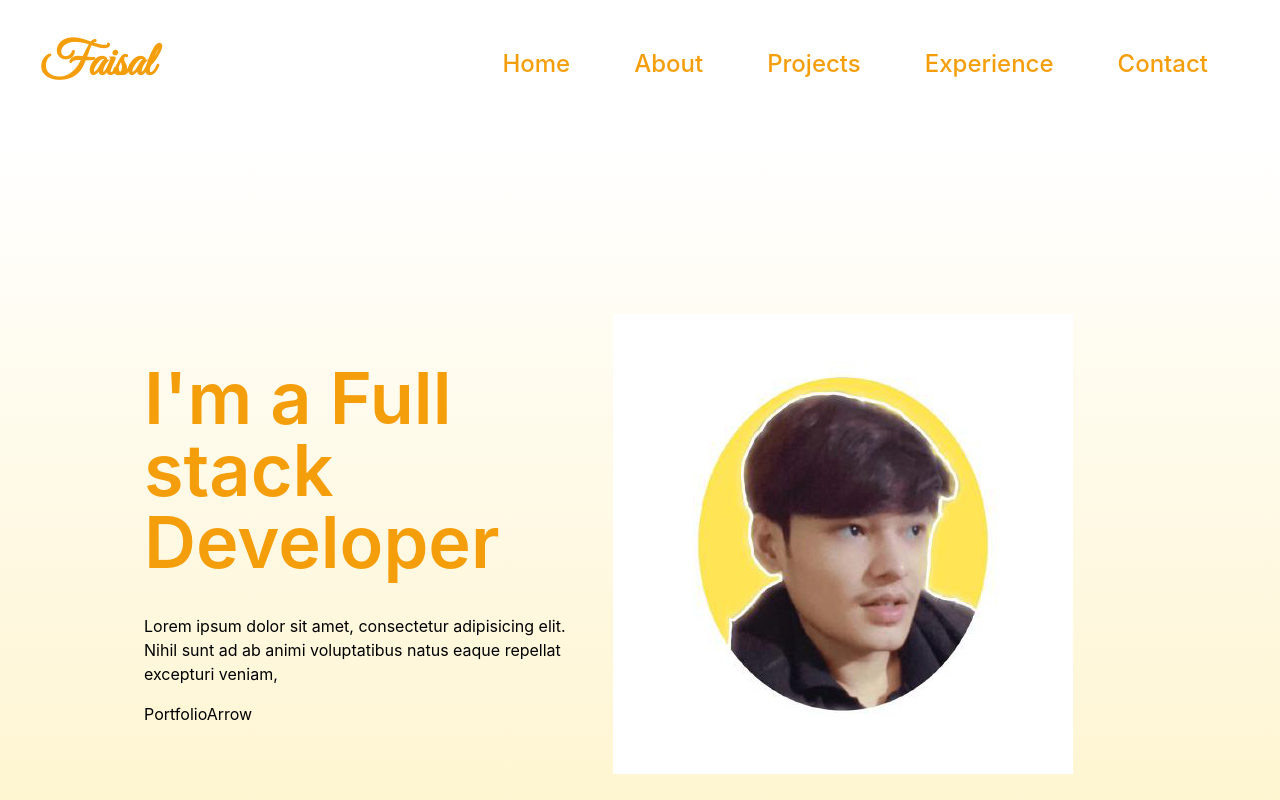
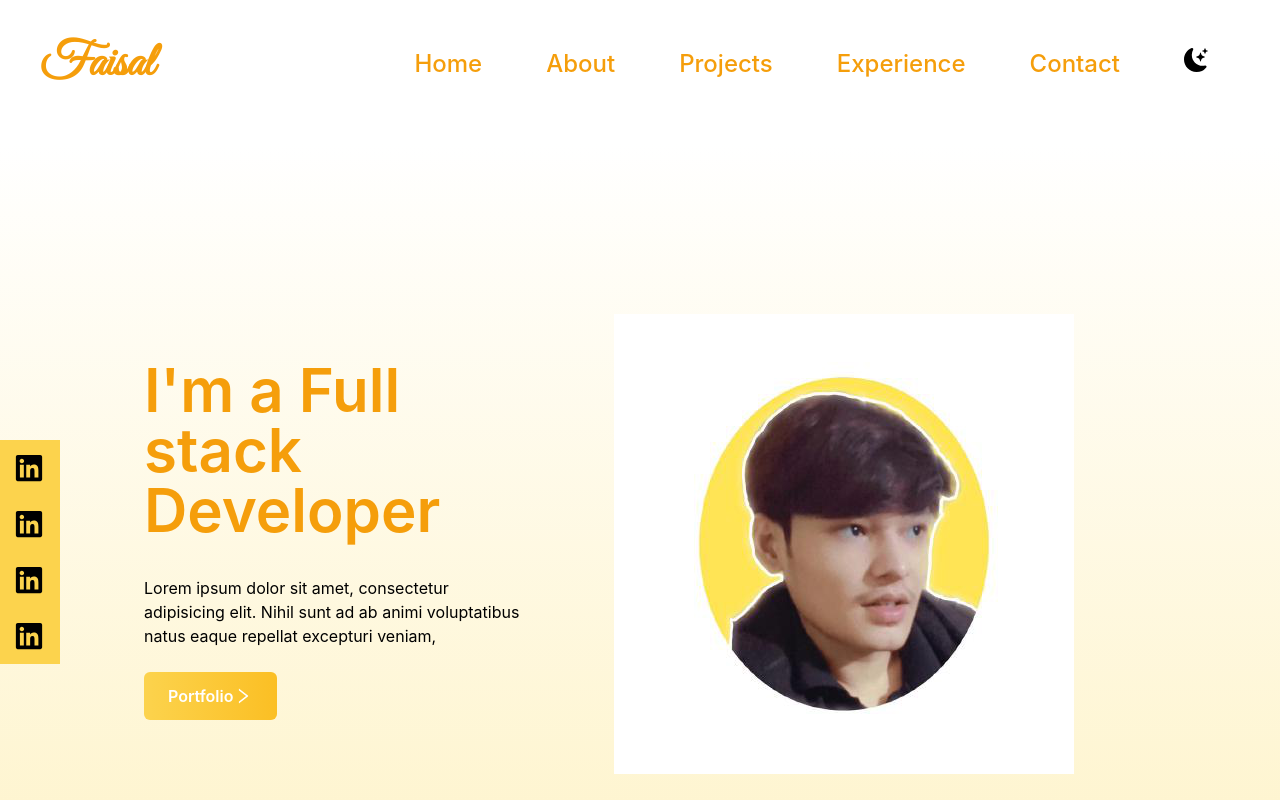
Before and after one commit to MohdFaisalBidda/mohdfaisalbidda.github.io, a React (Create React App) app: page / in a window 1280 px wide. Shown: the top 800 px of the page. Built offline with nearby package versions, Linux system fonts and the light colour scheme; a web font is replaced by a local one.

Commit message:
Finished Home Page

```diff
--- a/src/App.tsx
+++ b/src/App.tsx
@@ -9,16 +9,17 @@ import NavBar from './Components/NavBar';
 // import About from './Components/About';
 import Projects from './Components/Projects';
 import Home from './Components/Home';
+import SocialLinks from './Components/SocialLinks';
 
 function App() {
   return (
     <>
 
         <NavBar />
+        <SocialLinks/>
         <Home/>
         {/* <About/> */}
         <Projects/>
-
     </>
   );
 }
--- a/src/Components/Home.tsx
+++ b/src/Components/Home.tsx
@@ -1,26 +1,26 @@
 import React from 'react'
-import { BsGithub, BsLinkedin, BsTwitter } from 'react-icons/bs'
 import Image from './Image'
+import {AiOutlineRight} from "react-icons/ai";
 
 function Home() {
     return (
         <>
             <div className=" h-screen w-full bg-gradient-to-b from-white to-amber-100">
                 <div className=" max-w-screen-lg mx-auto flex flex-col items-center justify-center h-full px-4 md:flex-row">
-                    <div className=" my-8">
-                        <h2 className=' text-4xl sm:text-7xl font-semibold text-amber-500 pb-5'>I'm a Full stack Developer</h2>
+                    <div className="my-8">
+                        <h2 className=' text-5xl sm:text-6xl font-semibold text-amber-500 pb-5'>I'm a Full stack Developer</h2>
                         <p className=' text-md  py-4 max-w-md'>Lorem ipsum dolor sit amet, consectetur adipisicing elit. Nihil sunt ad ab animi voluptatibus natus eaque repellat excepturi veniam,  </p>
                         <div className="">
-                            <button>Portfolio
-                                 <span>
-                                    Arrow
+                            <button className='group text-white w-fit px-6 py-3 my-2 flex items-center rounded-md bg-gradient-to-r from-amber-300 to-amber-400 font-semibold border-solid hover:scale-105 duration-200'>Portfolio
+                                 <span className='group-hover:rotate-90'>
+                                    <AiOutlineRight size={20}/>
                                 </span>
                             </button>
                         </div>
                     </div>
 
-                <div className=" rounded-xl mx-auto w-2/3 md:w-full">
-                    <Image/>
+                <div className=" rounded-xl mx-auto w-2/3 md:w-full lg:ml-20">
+                    <Image />
                 </div>
 
                 </div>
--- a/src/Components/NavBar.tsx
+++ b/src/Components/NavBar.tsx
@@ -31,6 +31,11 @@ function NavBar() {
             id: 5,
             link: "Contact",
         }
+        ,
+        {
+            id: 6,
+            link: <BsMoonStarsFill className='text-black' onClick={()=>setNav(!nav)}/>,
+        }
     ]
 
     return (
@@ -43,7 +48,7 @@ function NavBar() {
                 <ul className='hidden lg:flex'>
                     {lists.map((list: any) => {
                         return <>
-                            <li className='px-8 cursor-pointer capitalize font-medium text-amber-500 hover:scale-105 duration-200 text-2xl'>{list.link}</li>
+                            <li key={list.id} className='px-8 cursor-pointer capitalize font-medium text-amber-500 hover:scale-105 duration-200 text-2xl'>{list.link}</li>
                         </>
                     })}
                 </ul>
@@ -57,7 +62,7 @@ function NavBar() {
 
                     {lists.map((list: any) => {
                         return <>
-                            <li className='px-4 cursor-pointer capitalize font-medium  hover:scale-105 duration-200 py-6 text-4xl'>{list.link}</li>
+                            <li key={list.id} className='px-4 cursor-pointer capitalize font-medium  hover:scale-105 duration-200 py-6 text-4xl'>{list.link}</li>
                         </>
                     })}
 
--- /dev/null
+++ b/src/Components/SocialLinks.tsx
@@ -0,0 +1,65 @@
+import React from 'react'
+import { FaLinkedin } from 'react-icons/fa'
+import { text } from 'stream/consumers'
+
+function SocialLinks() {
+    const links: any = [
+        {
+            id: 1,
+            child: (
+                <>Linkedin <FaLinkedin size={30} /> </>
+            ),
+            href: "https://linkedin.com",
+            style: 'rounded-tr-md text-blue'
+        },
+        {
+            id: 2,
+            child: (
+                <>Linkedin <FaLinkedin size={30} /> </>
+            ),
+            href: "https://linkedin.com",
+            style: 'rounded-tr-md'
+        },
+        {
+            id: 3,
+            child: (
+                <>Linkedin <FaLinkedin size={30} /> </>
+            ),
+            href: "https://linkedin.com",
+            style: 'rounded-tr-md'
+        },
+        {
+            id: 4,
+            child: (
+                <>Linkedin <FaLinkedin size={30} /> </>
+            ),
+            href: "https://linkedin.com",
+            style: 'rounded-tr-md'
+        },
+    ]
+    return (
+        <>
+            <div className="flex flex-col top-[55%] left-0 fixed max-lg:hidden">
+                <ul>
+                    {links.map((list: any) => {
+                        return <>
+                            <li key={list.id} className='flex justify-between items-center w-40 h-14 px-4 ml-[-100px] hover:ml-[-10px] hover:rounded-md duration-200 bg-amber-300'>
+                            <a href=""
+                                className='flex justify-between items-center w-full font-bold'
+                            >
+                                <>
+                                    {list.child}
+                                </>
+                            </a>
+                        </li>
+                              </>
+                    })}
+
+
+            </ul>
+        </div>
+        </>
+    )
+}
+
+export default SocialLinks
```
